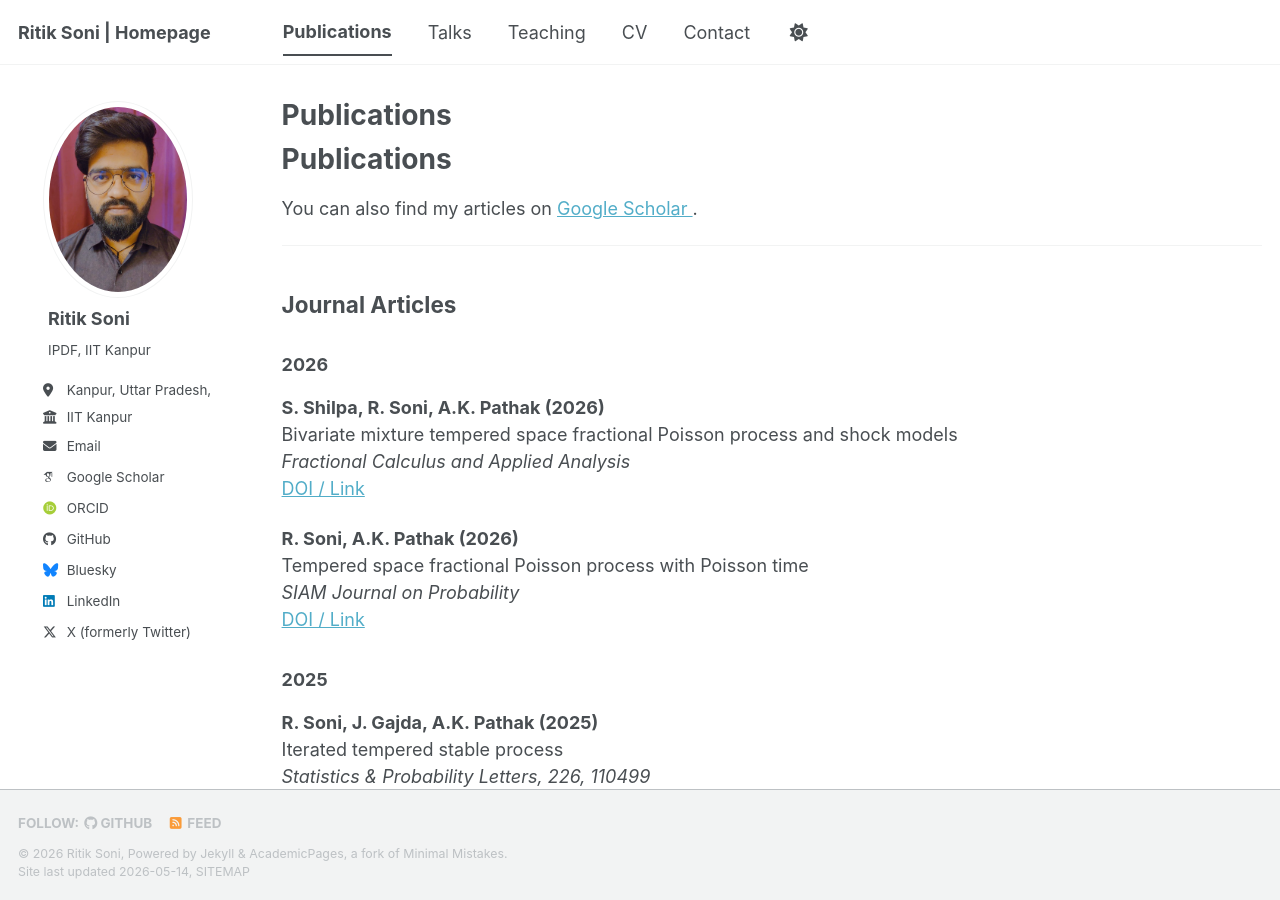
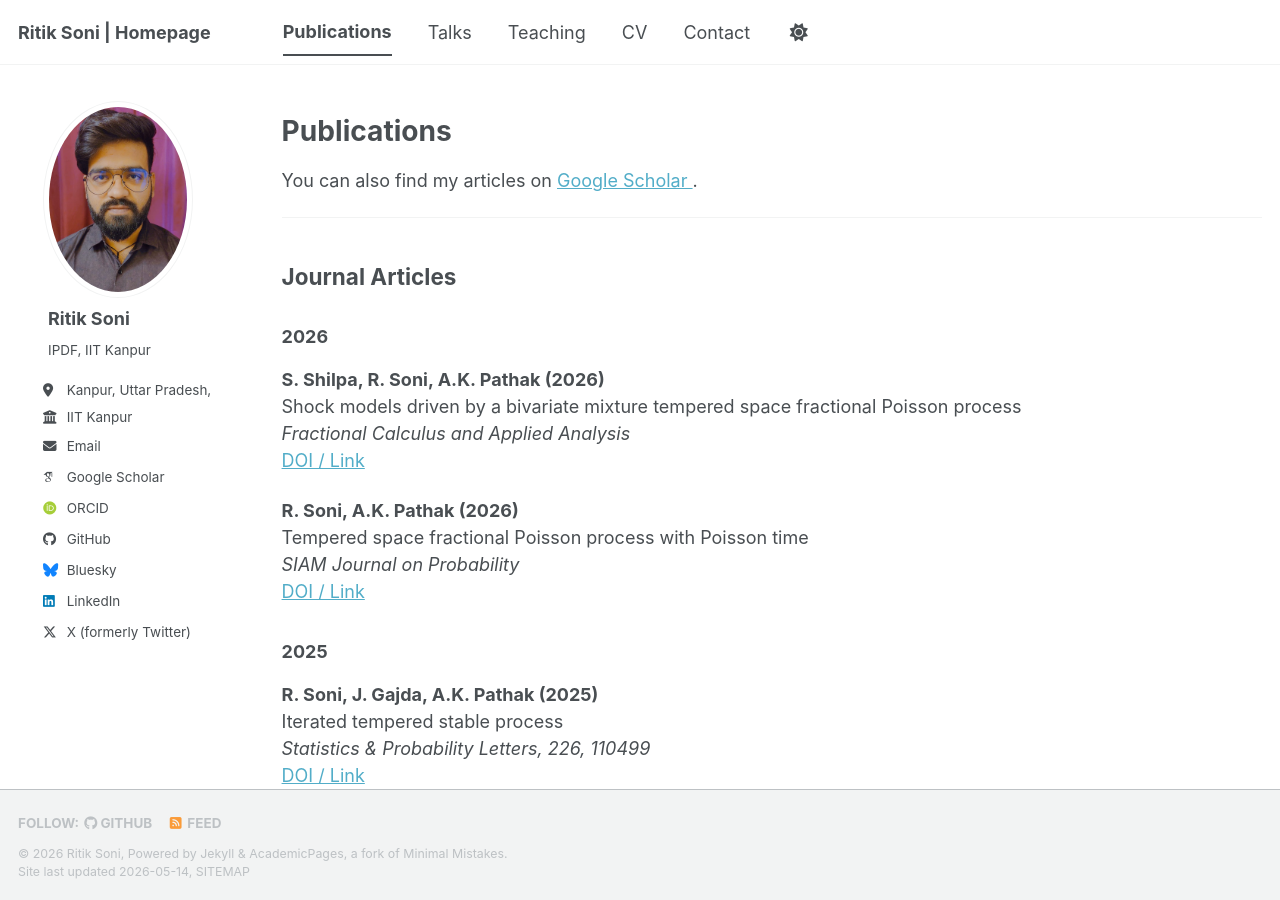
Before and after one commit to ritik824/ritik824.github.io, a Jekyll site: the page built from _pages/publications.html, in a window 1280 px wide and 900 px high. Built offline with Jekyll 4.4.1, drawn with Linux system fonts in a browser that asks for light colours; some web fonts are replaced; a script bundle is joined from its source files by our own code; library files that are not in the unit come from our copies; some of the changed lines change nothing that is shown.

Commit message:
Update publications.html

```diff
--- a/_pages/publications.html
+++ b/_pages/publications.html
@@ -1,6 +1,6 @@
 ---
 layout: archive
-title: "Publications"
+title: ""
 permalink: /publications/
 author_profile: true
 ---
@@ -22,9 +22,9 @@
 
 <p>
 <b>S. Shilpa, R. Soni, A.K. Pathak (2026)</b><br>
-Bivariate mixture tempered space fractional Poisson process and shock models<br>
+Shock models driven by a bivariate mixture tempered space fractional Poisson process<br>
 <em>Fractional Calculus and Applied Analysis</em><br>
-<a href="https://doi.org/" target="_blank">DOI / Link</a>
+<a href="https://link.springer.com/article/10.1007/s13540-026-00511-y" target="_blank">DOI / Link</a>
 </p>
 
 <p>
@@ -40,7 +40,7 @@
 <b>R. Soni, J. Gajda, A.K. Pathak (2025)</b><br>
 Iterated tempered stable process<br>
 <em>Statistics & Probability Letters, 226, 110499</em><br>
-<a href="https://doi.org/110499" target="_blank">DOI / Link</a>
+<a href="10.1016/j.spl.2025.110499" target="_blank">DOI / Link</a>
 </p>
 
 <h3>2024</h3>
@@ -49,40 +49,40 @@
 <b>R. Soni, A.K. Pathak, A. Di Crescenzo, A. Meoli (2024)</b><br>
 Bivariate tempered space-fractional Poisson process and shock models<br>
 <em>Journal of Applied Probability</em><br>
-<a href="https://doi.org/" target="_blank">DOI / Link</a>
+<a href="https://www.cambridge.org/core/journals/journal-of-applied-probability/article/bivariate-tempered-spacefractional-poisson-process-and-shock-models/B5348BBCAC9247A6D5A14F28806CA8F2" target="_blank">DOI / Link</a>
 </p>
 
 <p>
 <b>R. Soni, A.K. Pathak (2024)</b><br>
 Generalized iterated Poisson process and applications<br>
 <em>Journal of Theoretical Probability</em><br>
-<a href="https://doi.org/" target="_blank">DOI / Link</a>
+<a href="https://link.springer.com/article/10.1007/s10959-024-01362-0" target="_blank">DOI / Link</a>
 </p>
 
 <p>
 <b>R. Soni, A.K. Pathak (2024)</b><br>
 Generalized fractional negative binomial process<br>
 <em>Statistics & Probability Letters</em><br>
-<a href="https://doi.org/" target="_blank">DOI / Link</a>
+<a href="10.1016/j.spl.2023.110021" target="_blank">DOI / Link</a>
 </p>
 
 <p>
 <b>R. Soni, A.K. Pathak (2024)</b><br>
 Generalized fractional risk process<br>
 <em>Methodology and Computing in Applied Probability</em><br>
-<a href="https://doi.org/" target="_blank">DOI / Link</a>
+<a href="https://link.springer.com/article/10.1007/s11009-024-10111-z" target="_blank">DOI / Link</a>
 </p>
 
 <p>
 <b>R. Soni, P. Vellaisamy, A.K. Pathak (2024)</b><br>
 Probabilistic extension of Fubini polynomials<br>
 <em>Bulletin of the Malaysian Mathematical Sciences Society</em><br>
-<a href="https://doi.org/" target="_blank">DOI / Link</a>
+<a href="https://link.springer.com/article/10.1007/s40840-024-01702-7" target="_blank">DOI / Link</a>
 </p>
 
 <p>
 <b>R. Soni, P. Vellaisamy, A.K. Pathak (2024)</b><br>
 Probabilistic generalization of Bell polynomials<br>
 <em>Journal of Analysis</em><br>
-<a href="https://doi.org/" target="_blank">DOI / Link</a>
+<a href="https://link.springer.com/article/10.1007/s41478-023-00642-y" target="_blank">DOI / Link</a>
 </p>
```
